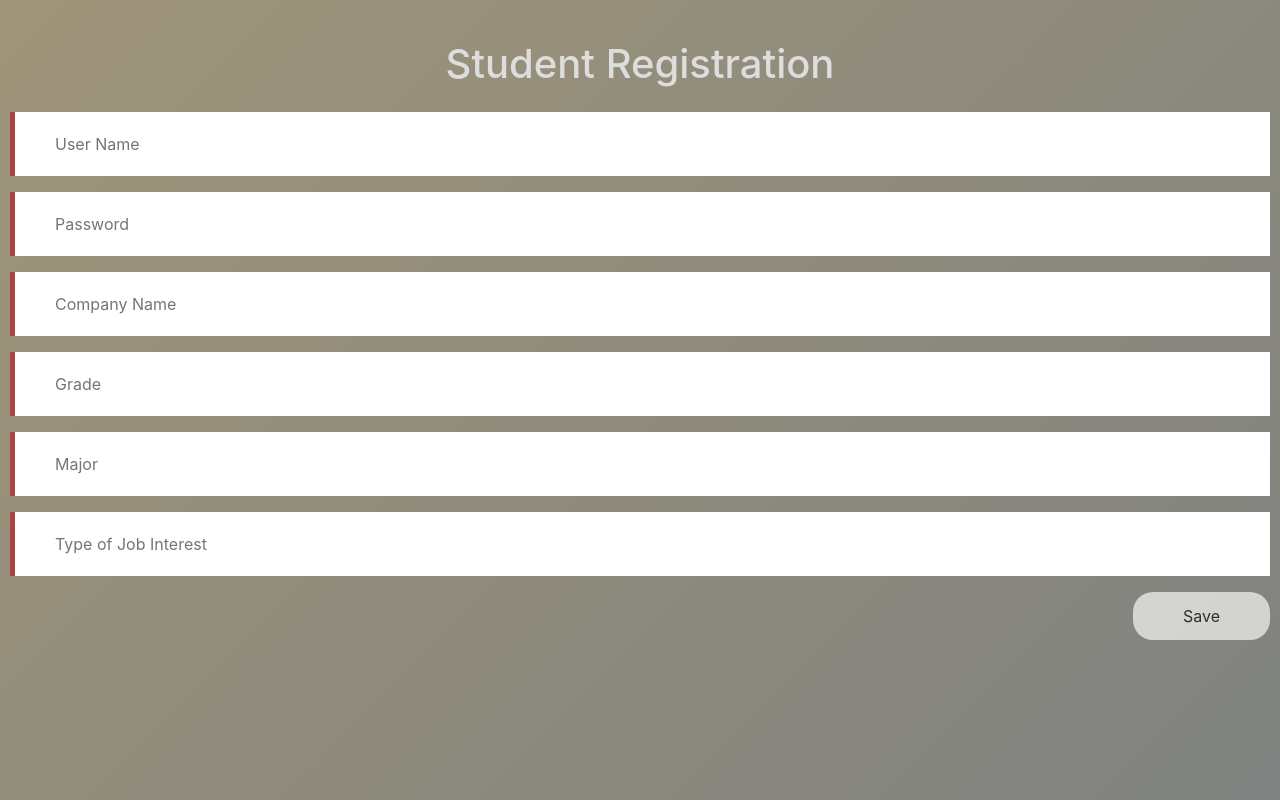
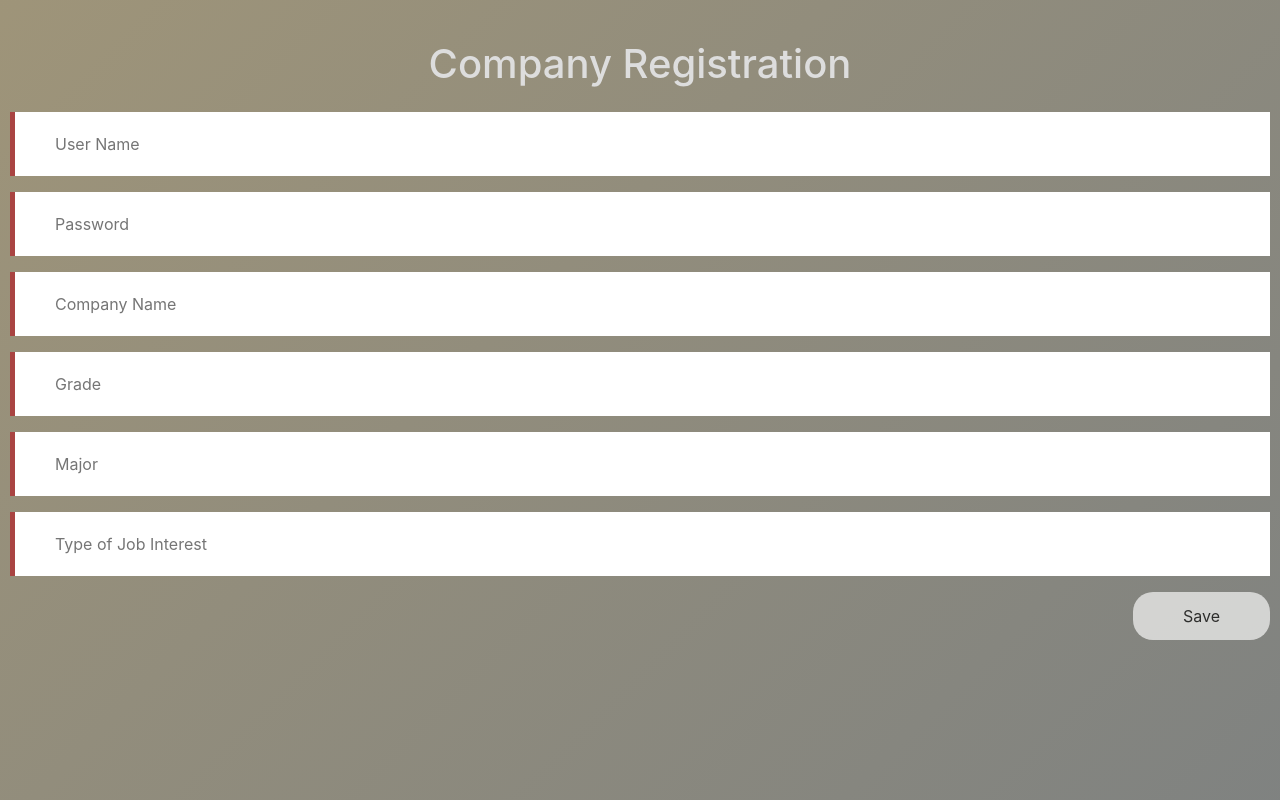
Before and after one commit to edwinomeara/inroads, an Angular app in the folder inroad-app/: page /companyRegistration in a window 1280 px wide. Shown: the top 800 px of the page. Built offline with nearby package versions, Linux system fonts and the light colour scheme.

Commit message:
tweak company registration

```diff
--- a/inroad-app/src/app/company-registration/company-registration.component.html
+++ b/inroad-app/src/app/company-registration/company-registration.component.html
@@ -4,7 +4,7 @@
 
       <div class=" container"></div>
 
-      <h1 class="header">Student Registration</h1>
+      <h1 class="header">Company Registration</h1>
 
       <form class="input-form" #userForm="ngForm">
 
```
